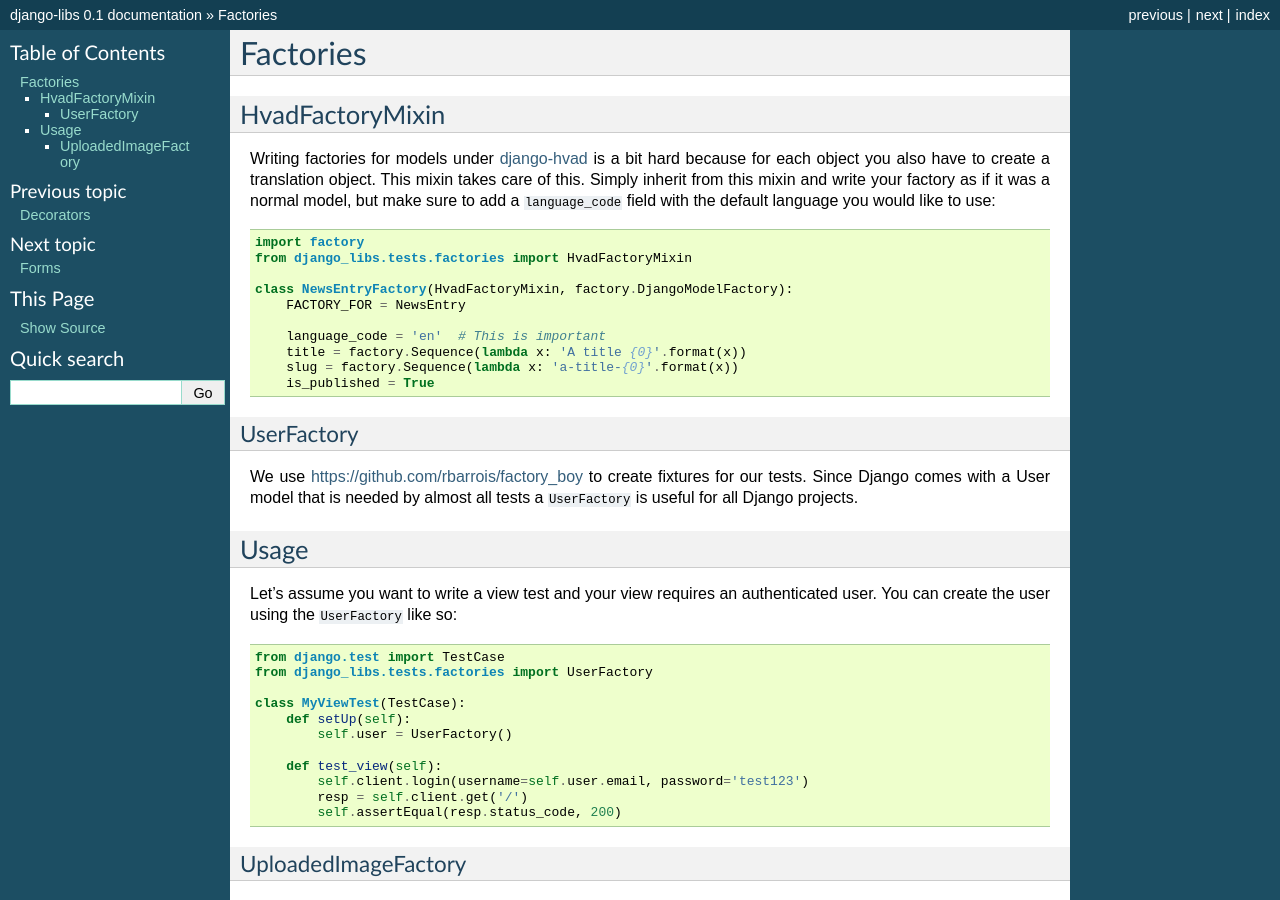
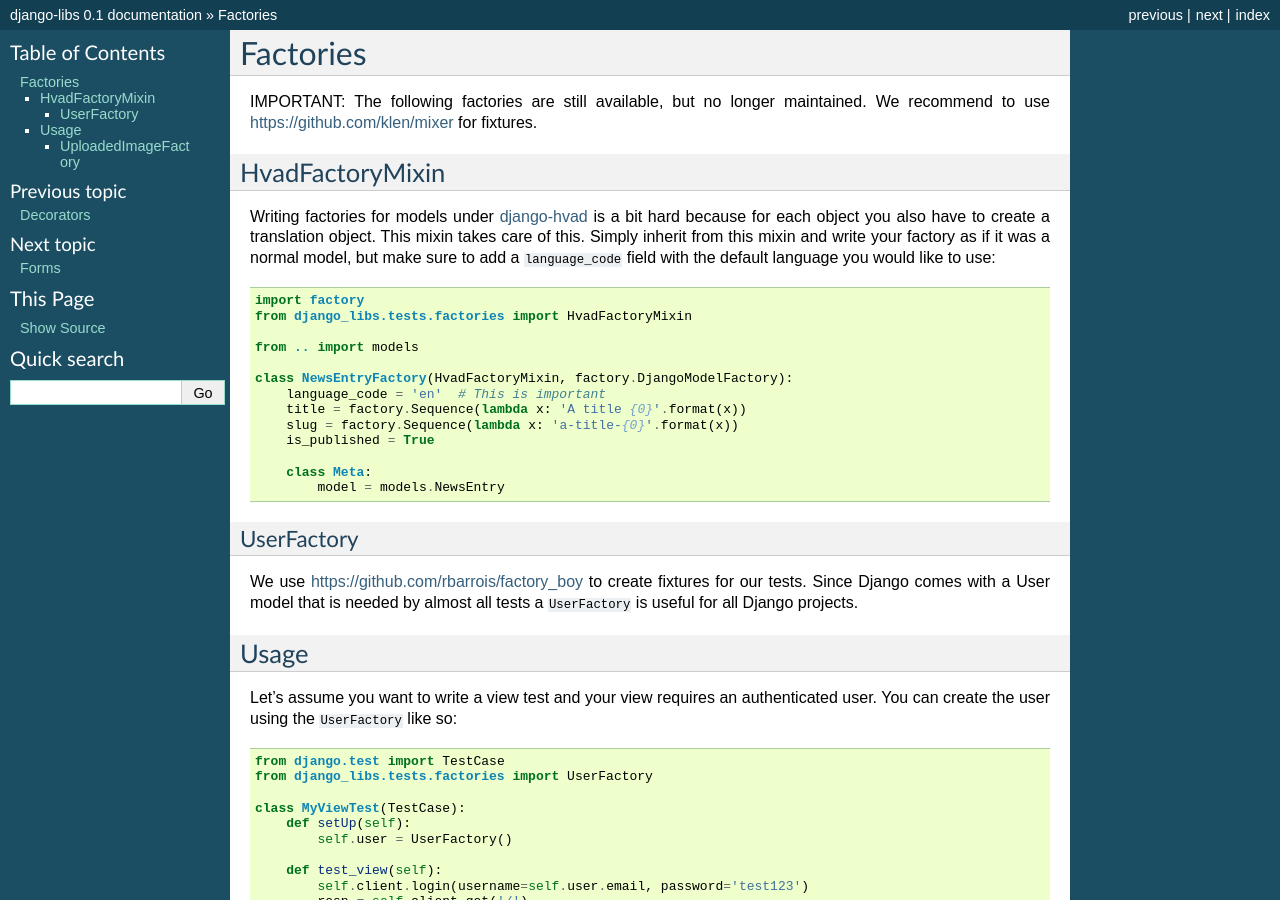
Before and after one commit to bitlabstudio/django-libs, a Sphinx documentation site: the page built from docs/factories.rst, in a window 1280 px wide and 900 px high. Built offline with Sphinx 7.4.7, drawn with Linux system fonts in a browser that asks for light colours; formulas are drawn with MathJax 3.

Commit message:
updated factories

```diff
--- a/CHANGELOG.txt
+++ b/CHANGELOG.txt
@@ -2,6 +2,7 @@
 
 - remove all simple-translation support
 - enhanced ignorable user agents
+- updated factories
 
 === 1.65.X ===
 
--- a/docs/factories.rst
+++ b/docs/factories.rst
@@ -1,5 +1,8 @@
 Factories
 =========
+
+IMPORTANT: The following factories are still available, but no longer
+maintained. We recommend to use https://github.com/klen/mixer for fixtures.
 
 HvadFactoryMixin
 ++++++++++++++++
@@ -14,13 +17,16 @@ write your factory as if it was a normal model, but make sure to add a
     import factory
     from django_libs.tests.factories import HvadFactoryMixin
 
+    from .. import models
+
     class NewsEntryFactory(HvadFactoryMixin, factory.DjangoModelFactory):
-        FACTORY_FOR = NewsEntry
-
         language_code = 'en'  # This is important
         title = factory.Sequence(lambda x: 'A title {0}'.format(x))
         slug = factory.Sequence(lambda x: 'a-title-{0}'.format(x))
         is_published = True
+
+        class Meta:
+            model = models.NewsEntry
 
 
 UserFactory
--- a/requirements.txt
+++ b/requirements.txt
@@ -5,7 +5,7 @@
 # ===========================================================================
 Sphinx
 django-mailer
-factory_boy>2.0.0
+factory_boy>2.4.0
 South
 
 django-hvad
--- a/setup.py
+++ b/setup.py
@@ -24,7 +24,7 @@ setup(
     packages=find_packages(),
     include_package_data=True,
     install_requires=[
-        'factory_boy>2.0.0',
+        'factory_boy>2.4.0',
         'beautifulsoup4>4.0.0',
         'Pillow',
         'South',
```
Also changed, not shown: 3 other files.
